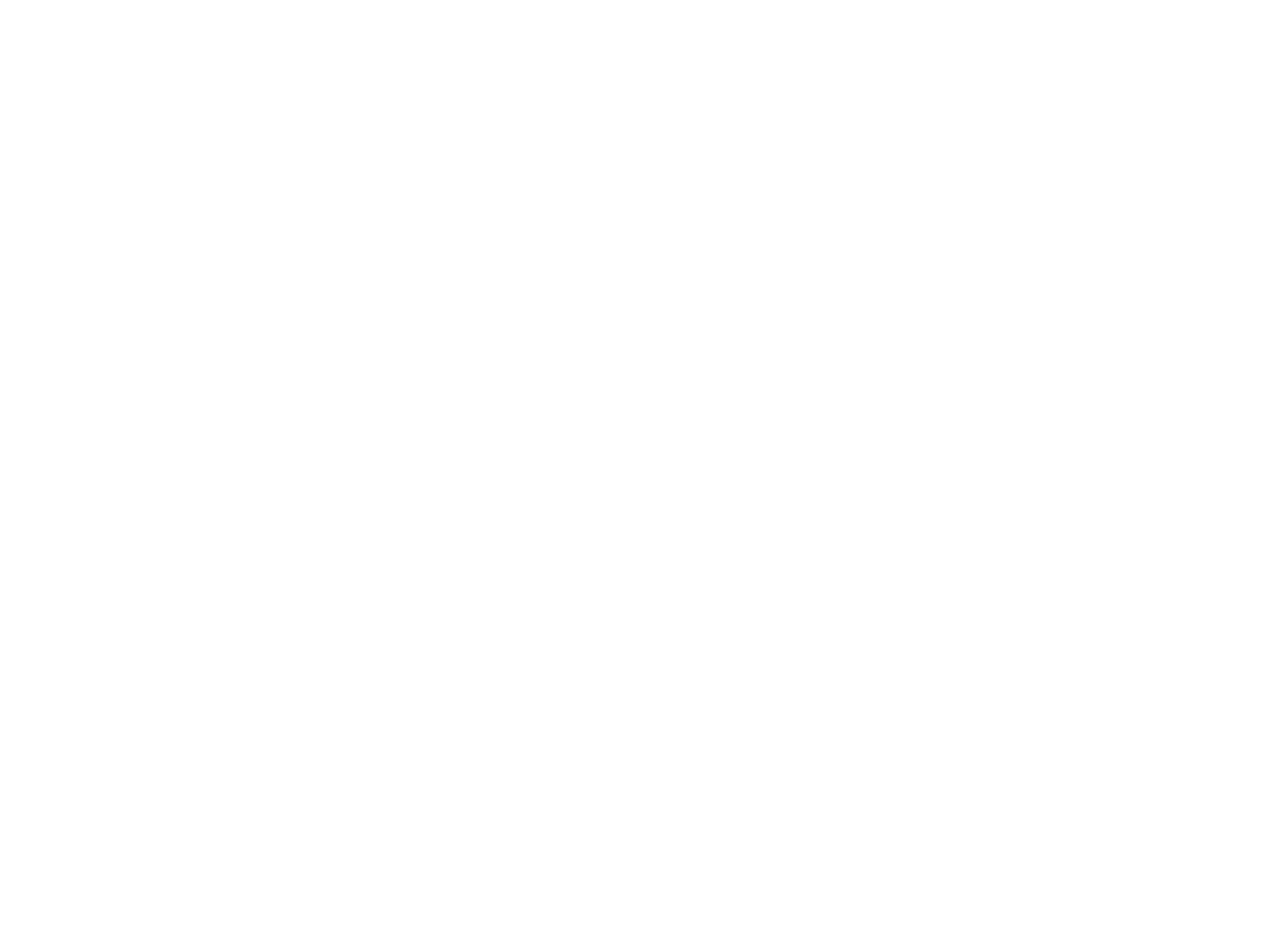
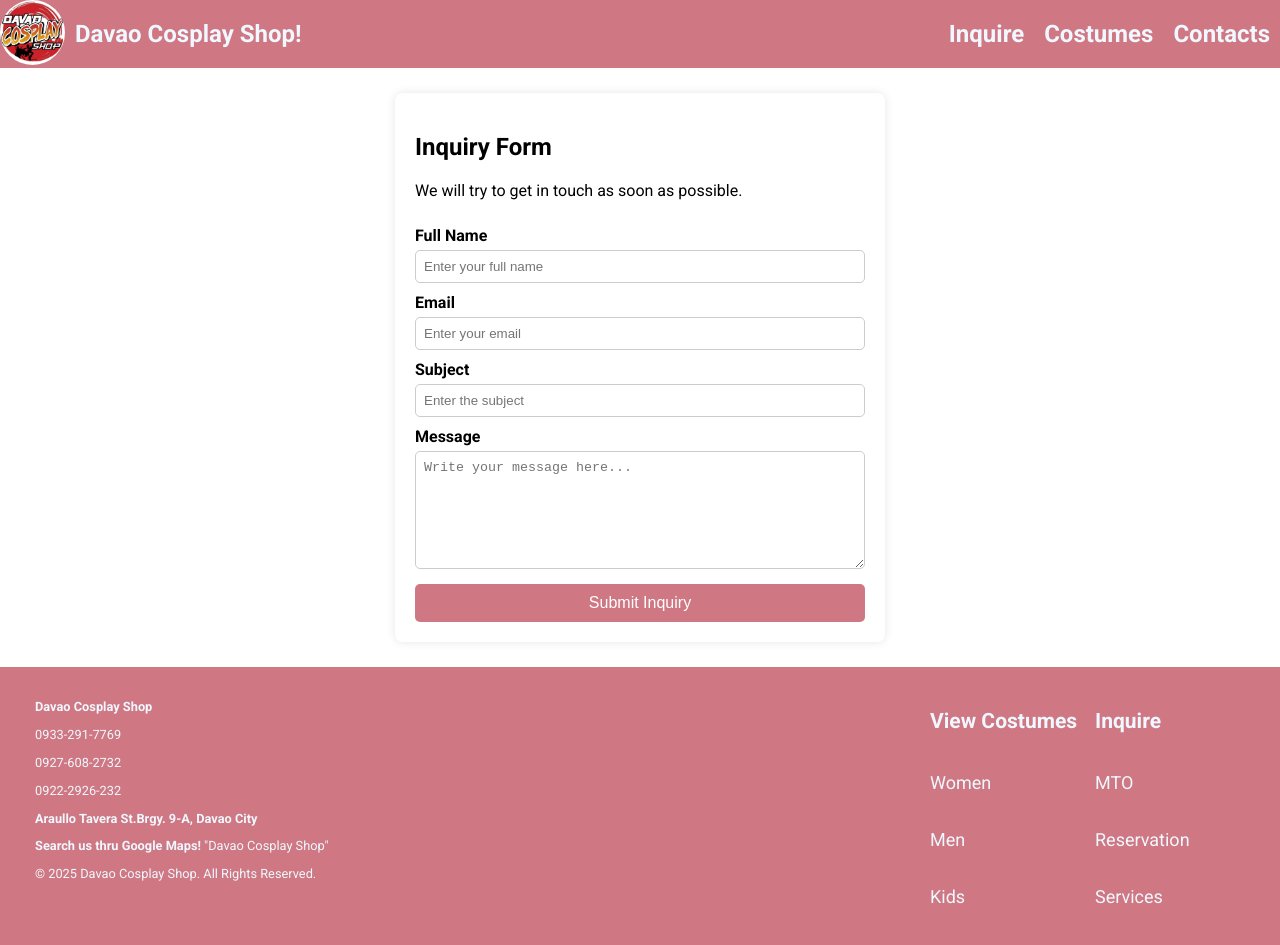
Before and after one commit to DavaoCosplayShop/davaocosplayshop.github.io, a plain HTML site: page inquire.html in a window 1280 px wide. Before the commit the page ends 800 px from the top, so only its background shows below. Drawn offline with Linux system fonts and the light colour scheme.

Commit message:
Costumes Page and back-end

```diff
--- a/costumeListScript.js
+++ b/costumeListScript.js
@@ -23,7 +23,7 @@ async function fetchCostumes() {
 
     } catch (error) {
         console.error("Fetch Error:", error);
-        costumeContainer.innerHTML = `<p style="color: red; font-size: 1.2em;">${error.message}</p>`;
+        costumeContainer.innerHTML = `<p style="color: red; font-size: 1.2em;">Costumes are unavailable for viewing. Error: ${error.message}</p>`;
     }
 }
 
--- a/costumes.html
+++ b/costumes.html
@@ -16,9 +16,9 @@
             <img src = "media/dcsLogo.jpg" alt = "Davao Cosplay Shop" id = "dcsLogo">
             <h1 id = "leftHeader">Davao Cosplay Shop!</h1>
             <div id ="rightButtonsHeader">
-                <h2 id = "rightButtonHeader">Inquire</h2>
-                <h2 id = "rightButtonHeader">Costumes</h2>
-                <h2 id = "rightButtonHeader">Contacts</h2>
+                <h2 id = "inquireButtonHeader">Inquire</h2>
+                <h2 id = "costumesButtonHeader">Costumes</h2>
+                <h2 id = "contactsButtonHeader">Contacts</h2>
             </div>
         </div>
     </section>
@@ -106,6 +106,8 @@
         </div>
 
     </section>
+
     <script src = "costumeListScript.js"></script>
+    <script src = "script1.js"></script>
 </body>
 </html>
--- a/homePageScript.js
+++ b/homePageScript.js
@@ -1,7 +1,10 @@
-// "https://localhost:7127/api/Costume"
 async function fetchCostumes() {
     const costumeContainer = document.getElementById("costumeList");
+    const costumeContainer2 = document.getElementById("costumeList2");
+    const costumeContainer3 = document.getElementById("costumeList3");
     costumeContainer.innerHTML = "<p>Loading costumes...</p>";
+    costumeContainer2.innerHTML = ""; //
+    costumeContainer3.innerHTML = ""; //
 
     try {
         const response = await fetch("https://localhost:7127/api/Costume");
@@ -9,23 +12,54 @@ async function fetchCostumes() {
         if (!response.ok) {
             throw new Error(`Error ${response.status}: Unable to fetch costumes.`); // 404 / 505
         }
+
         const costumes = await response.json();
 
         if (!costumes || costumes.length === 0) {
             throw new Error("No costumes available at the moment.");
         }
+
         console.log(costumes);
-        costumeContainer.innerHTML = ""; //
+        costumeContainer.innerHTML = "";
 
-        // Shuffle costumes
-        for (let i = costumes.length - 1; i > 0; i--) {
+        function shuffleArray(array) {
+            for (let i = array.length - 1; i > 0; i--) {
                 const j = Math.floor(Math.random() * (i + 1));
-            [costumes[i], costumes[j]] = [costumes[j], costumes[i]];
+                [array[i], array[j]] = [array[j], array[i]];
+            }
         }
 
-        const randomCostumes = costumes.slice(0, 5); //  5 random costumes
+        shuffleArray(costumes);
+        const randomCostumes = costumes.slice(0, 5);
+        randomCostumes.forEach(costume => {
+            const costumeCard = createCostumeCard(costume);
+            costumeContainer.appendChild(costumeCard);
+        });
 
-        randomCostumes.forEach(costume => {
+        const genshinCostumes = costumes.filter(costume => costume.costumeOrigin === "Genshin Impact");
+        shuffleArray(genshinCostumes);
+
+        genshinCostumes.forEach(costume => {
+            const costumeCard = createCostumeCard(costume);
+            costumeContainer2.appendChild(costumeCard);
+        });
+
+        const kidsCostumes = costumes.filter(costume => costume.costumeSize === "KIDS");
+        shuffleArray(kidsCostumes);
+
+        kidsCostumes.forEach(costume => {
+            const costumeCard = createCostumeCard(costume);
+            costumeContainer3.appendChild(costumeCard);
+        });
+
+    } catch (error) {
+        console.error("Fetch Error:", error);
+        costumeContainer.innerHTML = `<p style="color: red; font-size: 1.2em;">Costumes are unavailable for viewing. Error: ${error.message}</p>`;
+    }
+}
+
+// Function to create a costume card
+function createCostumeCard(costume) {
     const costumeCard = document.createElement("div");
     costumeCard.classList.add("costume-card");
 
@@ -50,13 +84,11 @@ async function fetchCostumes() {
     costumeCard.style.marginRight = "1px";
     costumeCard.style.marginBottom = "15px";
 
-            costumeContainer.appendChild(costumeCard);
-        });
-
-    } catch (error) {
-        console.error("Fetch Error:", error);
-        costumeContainer.innerHTML = `<p style="color: red; font-size: 1.2em;">Error: ${error.message}</p>`;
-    }
+    return costumeCard;
 }
 
 fetchCostumes();
+
+document.getElementById('viewCostumesButton').onclick = function() {
+    window.location.href = "costumes.html"
+}
--- a/inquire.html
+++ b/inquire.html
@@ -0,0 +1,83 @@
+<!DOCTYPE html>
+<html lang="en">
+<head>
+    <meta charset="UTF-8">
+    <meta name="viewport" content="width=device-width, initial-scale=1.0">
+    <title>Davao Cosplay Shop Costume Rentals</title>
+    <link rel = "stylesheet" href = "styles3.css">
+
+    <link rel="preconnect" href="https://fonts.googleapis.com">
+    <link rel="preconnect" href="https://fonts.gstatic.com" crossorigin>
+    <link href="https://fonts.googleapis.com/css2?family=Roboto:ital,wght@0,100..900;1,100..900&display=swap" rel="stylesheet">
+</head>
+<body>
+    <section class = "header">
+        <div id = "header">
+            <img src = "media/dcsLogo.jpg" alt = "Davao Cosplay Shop" id = "dcsLogo">
+            <h1 id = "leftHeader">Davao Cosplay Shop!</h1>
+            <div id ="rightButtonsHeader">
+                <h2 id = "inquireButtonHeader">Inquire</h2>
+                <h2 id = "costumesButtonHeader">Costumes</h2>
+                <h2 id = "contactsButtonHeader">Contacts</h2>
+            </div>
+        </div>
+    </section>
+    <section class = "mainContent">
+        <div id = "inquiryForm">
+            <div id = "inquiryDiv">
+                <h2>Inquiry Form</h2>
+                <p>We will try to get in touch as soon as possible.
+                </p>
+                <form action="submit_inquiry.php" method="POST">
+                    <label for="name">Full Name</label>
+                    <input type="text" id="name" name="name" placeholder="Enter your full name" required>
+
+                    <label for="email">Email</label>
+                    <input type="email" id="email" name="email" placeholder="Enter your email" required>
+
+                    <label for="subject">Subject</label>
+                    <input type="text" id="subject" name="subject" placeholder="Enter the subject" required>
+
+                    <label for="message">Message</label>
+                    <textarea id="message" name="message" placeholder="Write your message here..." required></textarea>
+
+                    <button type="submit">Submit Inquiry</button>
+                </form>
+            </div>
+        </div>
+
+    </section>
+    <section class = "footer">
+        <div id = "footer">
+            <div id = "leftFooter">
+                <p><b>Davao Cosplay Shop</b></p>
+                <p>0933-291-7769</p>
+                <p>0927-608-2732</p>
+                <p>0922-2926-232</p>
+                <p><b>Araullo Tavera St.Brgy. 9-A, Davao City</b></p>
+                <p><b>Search us thru Google Maps!</b> "Davao Cosplay Shop"</p>
+                <!-- insert fb icon -->
+                <p>&copy; 2025 Davao Cosplay Shop. All Rights Reserved.</p>
+            </div>
+            <div id = "rightFooter">
+                <div id = "costumesDivFooter">
+                    <h3>View Costumes</h3>
+                    <p>Women</p>
+                    <p>Men</p>
+                    <p>Kids</p>
+                </div>
+                <div id = "inquireDivFooter">
+                    <h3>Inquire</h3>
+                    <p>MTO</p>
+                    <p>Reservation</p>
+                    <p>Services</p>
+                </div>
+            </div>
+        </div>
+
+    </section>
+    <script src = "script1.js"></script>
+    <script src = "homePageScript.js"></script>
+
+</body>
+</html>
--- a/script1.js
+++ b/script1.js
@@ -1,3 +1,12 @@
-document.getElementById('viewCostumesButton').onclick = function() {
+document.getElementById('leftHeader').onclick = function() {
+    window.location.href = "index.html"
+}
+document.getElementById("inquireButtonHeader").onclick = function() {
+        window.location.href = "inquire.html"
+}
+document.getElementById('costumesButtonHeader').onclick = function() {
     window.location.href = "costumes.html"
 }
+document.getElementById('contactsButtonHeader').onclick = function() {
+    window.location.href = "costumes.html"
+}
--- a/styles1.css
+++ b/styles1.css
@@ -34,6 +34,7 @@ body {
 
 #leftHeader {
     margin-left: 10px;
+    cursor: pointer;
 }
 
 #rightButtonsHeader {
@@ -42,9 +43,10 @@ body {
     margin-left: auto;
 }
 
-#rightButtonHeader {
+#inquireButtonHeader, #costumesButtonHeader, #contactsButtonHeader {
     margin-left: 10px;
     margin-right: 10px;
+    cursor: pointer;
 }
 
 /* main content */
@@ -99,12 +101,12 @@ body {
     transition: width 0.3s ease-in-out, height 0.3s ease-in-out, font-size 0.3s ease-in-out;
 }
 
-#randomCostumes {
+#randomCostumes, #genshinCostumes {
     width: 1330px;
     padding: 1px;
 }
 
-#costumeList {
+#costumeList, #costumeList2 {
     display: flex;
     flex-direction: row;
     flex-wrap: wrap;
--- a/styles2.css
+++ b/styles2.css
@@ -34,6 +34,7 @@ body, head {
 
 #leftHeader {
     margin-left: 10px;
+    cursor: pointer;
 }
 
 #rightButtonsHeader {
@@ -42,9 +43,10 @@ body, head {
     margin-left: auto;
 }
 
-#rightButtonHeader {
+#inquireButtonHeader, #costumesButtonHeader, #contactsButtonHeader {
     margin-left: 10px;
     margin-right: 10px;
+    cursor: pointer;
 }
 
 /* main content */
--- /dev/null
+++ b/styles3.css
@@ -0,0 +1,144 @@
+
+.roboto {
+    font-family: "Roboto", sans-serif;
+    font-optical-sizing: auto;
+    font-weight: 100;
+    font-style: normal;
+    font-variation-settings:
+      "wdth" 100;
+}
+
+body {
+    margin: 0;
+    padding: 0;
+    font-family: "Roboto", sans-serif;
+}
+/* header */
+
+.header {
+    background-color: rgb(207, 120, 131);
+    color:aliceblue;
+}
+
+#dcsLogo {
+    width: 65px;
+    height: 65px;
+    border-radius: 50px;
+    padding: auto;
+}
+
+#header {
+    display: flex;
+    flex-direction: row;
+}
+
+#leftHeader {
+    margin-left: 10px;
+    cursor: pointer;
+}
+
+#rightButtonsHeader {
+    display: flex;
+    flex-direction: row;
+    margin-left: auto;
+}
+
+#inquireButtonHeader, #costumesButtonHeader, #contactsButtonHeader {
+    margin-left: 10px;
+    margin-right: 10px;
+    cursor: pointer;
+}
+
+/* main content */
+
+.mainContent {
+    margin-bottom: auto;
+    padding: 25px;
+    margin-left: 10%;
+    margin-right: 10%;
+}
+
+#inquiryForm {
+    display: flex;
+    justify-content: center;
+    align-items: center;
+    height: auto;
+}
+
+#inquiryDiv {
+    background: white;
+    padding: 20px;
+    border-radius: 8px;
+    box-shadow: 0px 0px 10px rgba(0, 0, 0, 0.1);
+    width: 100%;
+    max-width: 450px;
+}
+
+/* inquiry form */
+
+form {
+    display: flex;
+    flex-direction: column;
+}
+
+label {
+    margin-top: 10px;
+    font-weight: bold;
+}
+
+input, textarea {
+    width: 96%;
+    padding: 8px;
+    margin-top: 5px;
+    border: 1px solid #ccc;
+    border-radius: 5px;
+}
+
+textarea {
+    height: 100px;
+}
+
+button {
+    margin-top: 15px;
+    padding: 10px;
+    background-color: rgb(207, 120, 131);
+    color: white;
+    border: none;
+    border-radius: 5px;
+    cursor: pointer;
+    font-size: 16px;
+}
+
+button:hover {
+    background-color: rgb(179, 105, 115);
+}
+
+/* footer */
+
+#footer {
+    background-color: rgb(207, 120, 131);
+    color:aliceblue;
+    display: flex;
+    flex-wrap: wrap;
+    justify-content: space-between;
+    padding: 20px;
+}
+
+#leftFooter {
+    margin-left: 15px;
+    font-size: 0.80em;
+}
+
+#rightFooter {
+    display: flex;
+    flex-direction: row;
+    margin-left: auto;
+    font-size: 0.80em;
+}
+
+#costumesDivFooter, #inquireDivFooter{
+    font-size: 18px;
+    display: flex;
+    flex-direction: column;
+    width: 165px;
+}
```
Also changed, not shown: index.html (+16 -4 lines), inquiryScript.js (added). Lines whose indentation alone changed are shown as unchanged.
